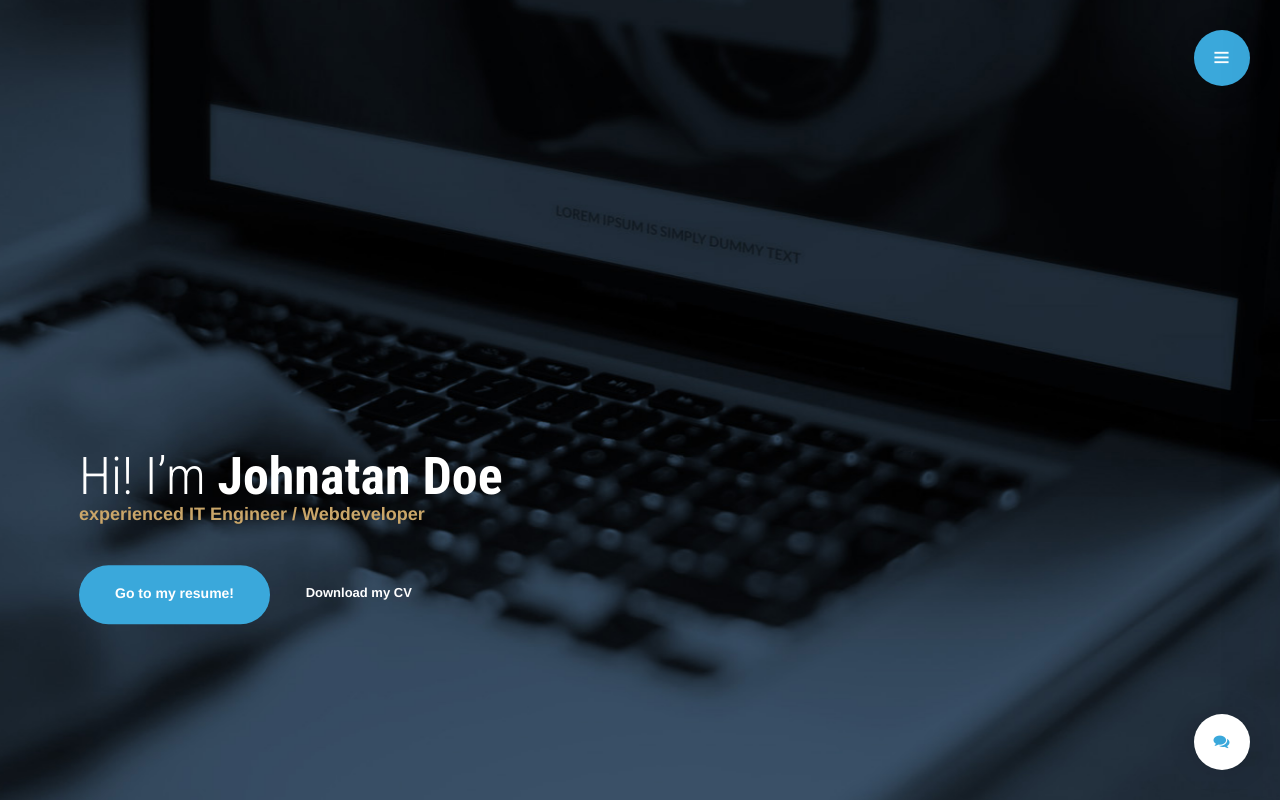
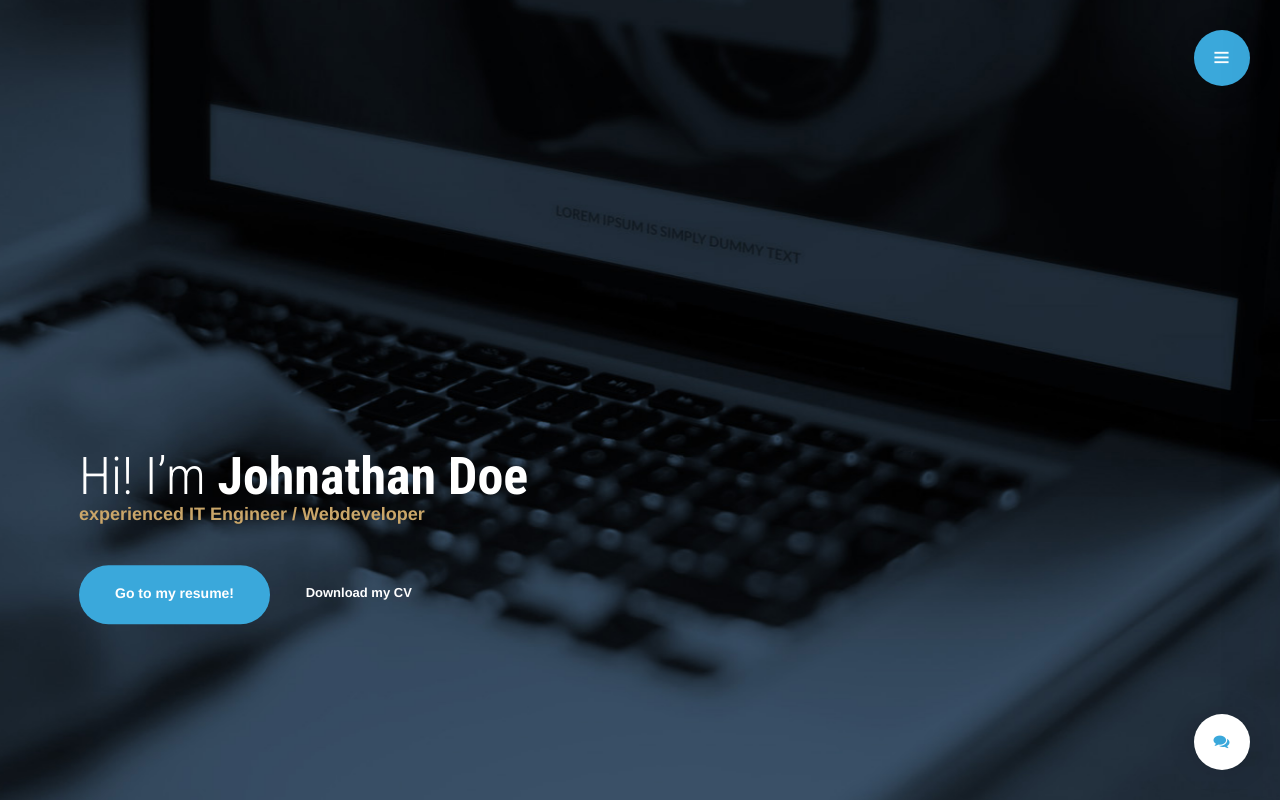
Before and after one commit to SarasArya/portfolio, a website: page index.html in a window 1280 px wide. Shown: the top 800 px of the page. Drawn offline with Linux system fonts and the light colour scheme; some packages are replaced by stand-ins of ours; no server answers.

Commit message:
modified index

```diff
--- a/index.html
+++ b/index.html
@@ -7,7 +7,7 @@
 <meta name="viewport" content="width=device-width, initial-scale=1.0, maximum-scale=1.0, user-scalable=0" />
 
 <!-- Title -->
-<title>Mi. - Ultimate Personal Resume vCard Template</title>
+<title>Mi. - Ultimate Personal </title>
 
 <!-- Favicons -->
 <link rel="shortcut icon" href="assets/img/favicon.png">
@@ -49,7 +49,7 @@
 
         <!-- Middle -->
         <div class="container container-wide v-bottom padding-v-80">
-            <h1 class="text-lg margin-b-0">Hi! I’m <strong>Johnatan Doe</strong></h1>
+            <h1 class="text-lg margin-b-0">Hi! I’m <strong>Johnathan Doe</strong></h1>
             <h5 class="text-tertiary margin-b-40">experienced IT Engineer / Webdeveloper</h5>
             <span data-target="local-scroll"><a href="#resume" class="btn btn-lg btn-primary"><span>Go to my resume!</span><i class="ti-arrow-down"></i></a></span>
             <a href="#" class="btn btn-link"><span>Download my CV</span><i class="ti-file"></i></a>
```
